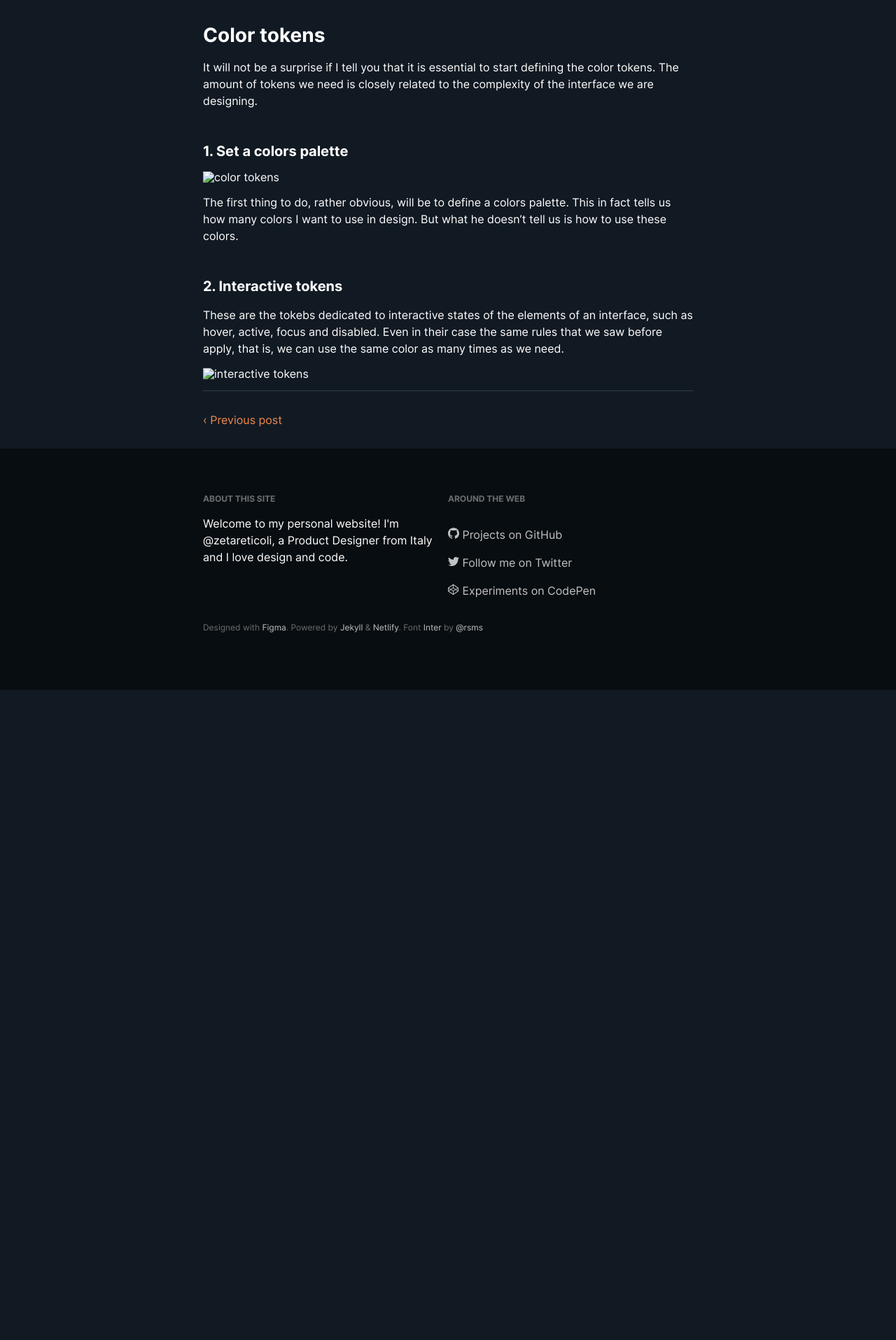
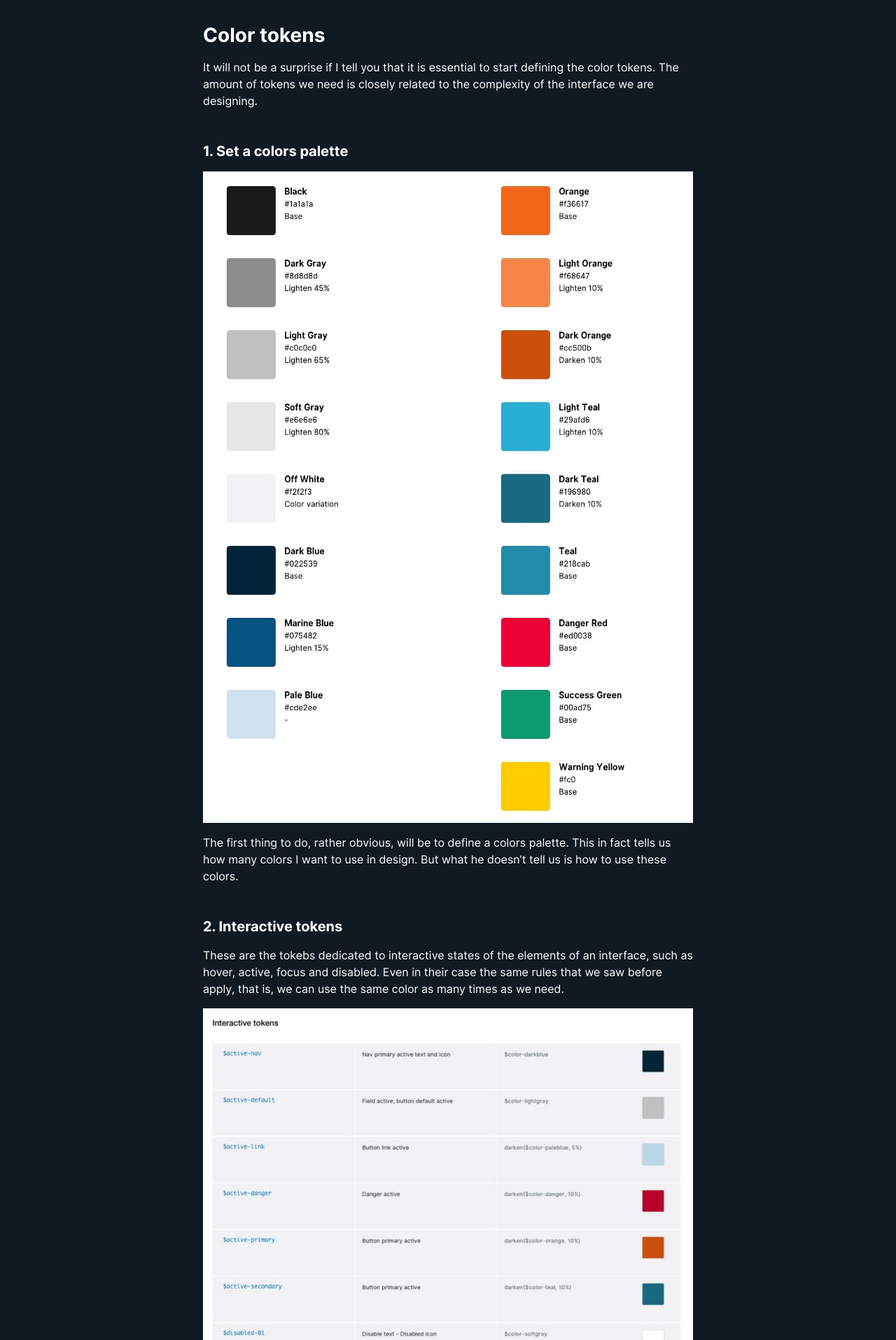
Before and after one commit to zetareticoli/fi, a Jekyll site: the page built from _posts/2019-11-18-design-tokens.md, in a window 1280 px wide. Shown: the part 855-2770 px from the top of the page at 70% size. Built offline with Jekyll 4.4.1, drawn with Linux system fonts in a browser that asks for light colours; nearby versions of some CDN libraries; before the commit the page ends 1841 px from its top, so only the background shows below that.

Commit message:
Changed posts path

```diff
--- a/_posts/2019-11-18-design-tokens.md
+++ b/_posts/2019-11-18-design-tokens.md
@@ -20,11 +20,11 @@ In my experience I can say that the two phases go on together. The creative proc
 It will not be a surprise if I tell you that it is essential to start defining the color tokens. The amount of tokens we need is closely related to the complexity of the interface we are designing.
 
 ### 1. Set a colors palette
-![color tokens](/img/color-tokens.jpg "Color tokens")
+![color tokens](/img/posts/color-tokens.jpg "Color tokens")
 
 The first thing to do, rather obvious, will be to define a colors palette. This in fact tells us how many colors I want to use in design. But what he doesn't tell us is how to use these colors.
 
 ### 2. Interactive tokens
 These are the tokebs dedicated to interactive states of the elements of an interface, such as hover, active, focus and disabled. Even in their case the same rules that we saw before apply, that is, we can use the same color as many times as we need.
 
-![interactive tokens](/img/interactive-tokens.jpg "Interactive tokens")
+![interactive tokens](/img/posts/interactive-tokens.jpg "Interactive tokens")
```
